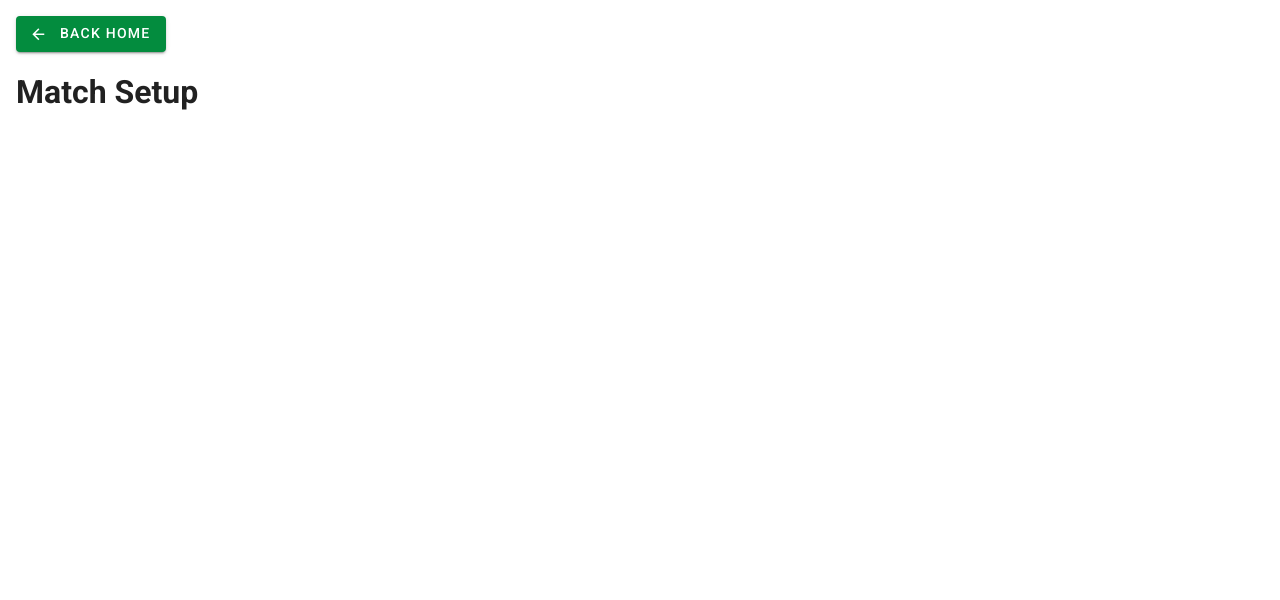
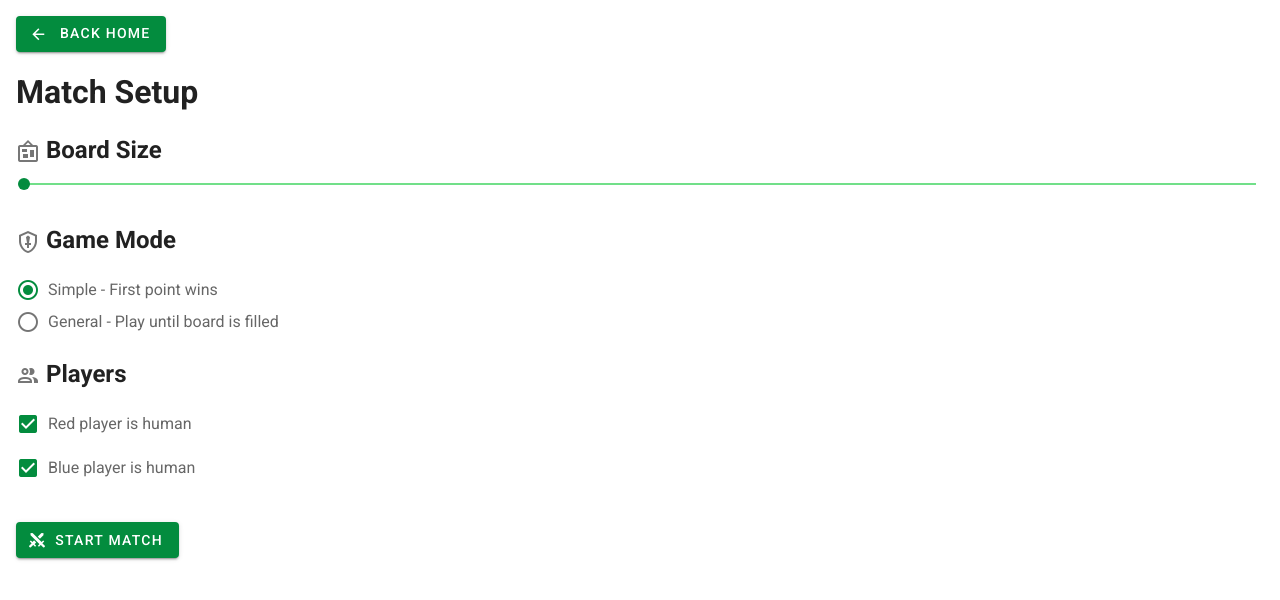
Before and after one commit to heyodai/sos-game-android-app, a Vue app: page /setup in a window 1280 px wide. Shown: the top 600 px of the page. Built offline with nearby package versions, Linux system fonts and the light colour scheme.

Commit message:
add form to setup screen

```diff
--- a/src/screens/SetupScreen.vue
+++ b/src/screens/SetupScreen.vue
@@ -3,20 +3,67 @@
     <div id="wrapper">
       <back-home-btn />
       <h1>Match Setup</h1>
+      <h2><v-icon> mdi-bulletin-board</v-icon> Board Size</h2>
+      <v-slider
+        v-model="board_size"
+        step="1"
+        min="3"
+        max="5"
+        thumb-label
+        ticks
+      ></v-slider>
+
+      <h2><v-icon> mdi-shield-sword-outline </v-icon> Game Mode</h2>
+      <v-radio-group v-model="is_simple_game" column>
+        <v-radio
+          label="Simple - First point wins"
+          :value="true"
+          checked
+        ></v-radio>
+        <v-radio
+          label="General - Play until board is filled"
+          :value="false"
+        ></v-radio>
+      </v-radio-group>
+
+      <h2><v-icon> mdi-account-multiple-outline </v-icon> Players</h2>
+      <v-checkbox
+        v-model="is_red_human"
+        :label="`Red player is ${is_red_human ? 'human' : 'AI'}`"
+        hide-details
+      ></v-checkbox>
+      <v-checkbox
+        v-model="is_blue_human"
+        :label="`Blue player is ${is_blue_human ? 'human' : 'AI'}`"
+        hide-details
+      ></v-checkbox>
+
+      <v-btn id="start-btn" class="primary">
+        <v-icon dark left> mdi-sword-cross </v-icon>
+        Start Match
+      </v-btn>
     </div>
   </v-main>
 </template>
 
 <script lang="ts">
-import Vue from 'vue'
-import BackHomeBtn from '../components/BackHomeBtn.vue'
+import Vue from "vue";
+import BackHomeBtn from "../components/BackHomeBtn.vue";
 
 export default Vue.extend({
-    name: 'SetupScreen',
+  name: "SetupScreen",
   components: {
     BackHomeBtn,
-    }
-})
+  },
+  data() {
+    return {
+      board_size: 3,
+      is_simple_game: true,
+      is_red_human: true,
+      is_blue_human: true,
+    };
+  },
+});
 </script>
 
 <style scoped>
@@ -26,4 +73,7 @@ export default Vue.extend({
 #wrapper h1 {
   margin: 0.5em 0;
 }
+#start-btn {
+    margin-top: 3em;
+}
 </style>
```
Lines whose indentation alone changed are shown as unchanged.
